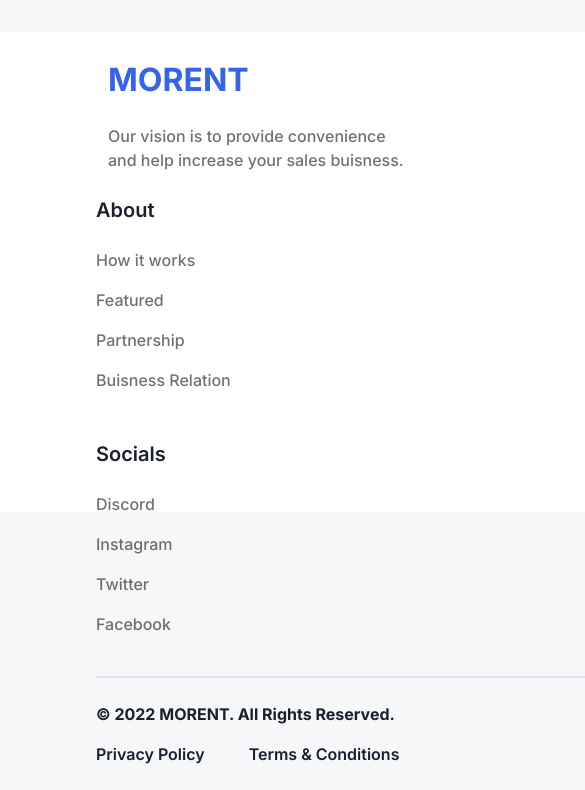
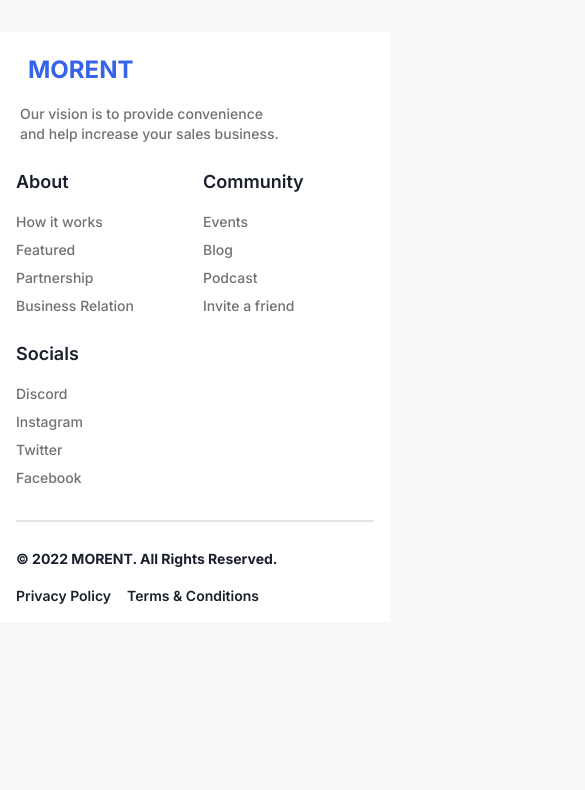
Before and after one commit to areebayaseen15/Hackhathone2-figma-template, a Next.js app: page / in a window 390 px wide. Shown: the part 6045-6835 px from the top of the page, 585 px wide, since content can reach past the window. After the commit the page ends 6667 px from the top, so only its background shows below. Built offline with nearby package versions, Linux system fonts and the light colour scheme.

Commit message:
Update Footer.tsx

```diff
--- a/src/app/components/Footer.tsx
+++ b/src/app/components/Footer.tsx
@@ -1,114 +1,81 @@
-import React from 'react'
-import Link from "next/link"
+import React from "react";
+import Link from "next/link";
 
 const Footer = () => {
   return (
-
-    <div className='mt-40'>
-    <footer className="bg-[#FFFFFF] Footer w-[1440px] h-[480px]">
-  <div className="mx-auto w-full max-w-screen-xl p-4 py-6 lg:py-8">
+    <div className="mt-40">
+      <footer className="bg-[#FFFFFF] lg:mx-w-[1440px]">
+        <div className=" w-full max-w-screen-xl p-4 lg:p-5">
           <div className="md:flex md:justify-between">
             <div className="mb-6 md:mb-0">
-       <div className='flex items-center'>
+              <div className="flex items-center">
                 <h1 className="h-11 me-3"></h1>
-          <span className="self-center text-[32px] font-bold whitespace-nowrap text-[#3563E9] w-36">
+                <span className="self-center text-[24px] lg:text-[32px] font-bold whitespace-nowrap text-[#3563E9]">
                   MORENT
                 </span>
               </div>
-       <p className='font-medium text-base text-[#131313] opacity-60 pl-3 pt-5'>Our vision is to provide convenience<br/> and help increase your sales buisness.</p>
-
-
+              <p className="font-medium text-sm lg:text-base text-[#131313] opacity-60 pl-1 pt-3 lg:pl-3 lg:pt-5">
+                Our vision is to provide convenience
+                <br />
+                and help increase your sales business.
+              </p>
             </div>
-      <div className="grid grid-cols-2 gap-8 sm:gap-6 sm:grid-cols-3 leading-6">
+            <div className="grid grid-cols-2 md:grid-cols-3 gap-4 lg:gap-8 leading-6">
               <div>
-          <h2 className="mb-6 text-xl font-semibold text-[#1A202C]">
+                <h2 className="mb-4 text-lg lg:text-xl font-semibold text-[#1A202C]">
                   About
                 </h2>
-          <ul className="text-[#131313] opacity-60 font-medium text-base">
-            <li className="mb-4"><p className="hover:underline">How it works</p>
-
-          </li>
-            <li className="mb-4">
-            <p className="hover:underline">Featured</p>
-            </li>
-            <li className="mb-4">
-            <p className="hover:underline">Partnership</p>
-            </li>
-            <li className="mb-4">
-            <p className="hover:underline">Buisness Relation</p>
-            </li>
+                <ul className="text-[#131313] opacity-60 font-medium text-sm lg:text-base">
+                  <li className="mb-2 hover:underline">How it works</li>
+                  <li className="mb-2 hover:underline">Featured</li>
+                  <li className="mb-2 hover:underline">Partnership</li>
+                  <li className="mb-2 hover:underline">Business Relation</li>
                 </ul>
               </div>
 
               <div>
-          <h2 className="mb-6 text-xl font-semibold text-[#1A202C]">
+                <h2 className="mb-4 text-lg lg:text-xl font-semibold text-[#1A202C]">
                   Community
                 </h2>
-          <ul className="font-medium text-base text-[#131313] opacity-60">
-            <li className="mb-4">
-            <p className="hover:underline">Events</p>
-            </li>
-            <li className="mb-4">
-            <p className="hover:underline">Blog</p>
-            </li>
-            <li className="mb-4">
-            <p className="hover:underline">Podcast</p>
-            </li>
-            <li className="mb-4">
-            <p className="hover:underline">Invite a friend</p>
-            </li>
+                <ul className="text-[#131313] opacity-60 font-medium text-sm lg:text-base">
+                  <li className="mb-2 hover:underline">Events</li>
+                  <li className="mb-2 hover:underline">Blog</li>
+                  <li className="mb-2 hover:underline">Podcast</li>
+                  <li className="mb-2 hover:underline">Invite a friend</li>
                 </ul>
               </div>
+
               <div>
-          <h2 className="mb-6 text-xl font-semibold text-[#1A202C]">
+                <h2 className="mb-4 text-lg lg:text-xl font-semibold text-[#1A202C]">
                   Socials
                 </h2>
-          <ul className="font-medium text-base text-[#131313] opacity-60">
-            <li className="mb-4">
-
-            <p className="hover:underline">Discord</p>
-
-            </li>
-
-            <li className="mb-4">
-
-            <p className="hover:underline">Instagram</p>
-
-            </li>
-
-            <li className="mb-4">
-
-            <p className="hover:underline">Twitter</p>
-
-            </li>
-
-            <li className="mb-4">
-
-            <p className="hover:underline">Facebook</p>
-
-            </li>
+                <ul className="text-[#131313] opacity-60 font-medium text-sm lg:text-base">
+                  <li className="mb-2 hover:underline">Discord</li>
+                  <li className="mb-2 hover:underline">Instagram</li>
+                  <li className="mb-2 hover:underline">Twitter</li>
+                  <li className="mb-2 hover:underline">Facebook</li>
                 </ul>
               </div>
             </div>
           </div>
           <hr className="my-6 sm:mx-auto bg-[#131313] opacity-60 lg:my-8 border border-gray-300" />
           <div className="sm:flex sm:items-center sm:justify-between">
-      <span className="text-base font-bold text-[#1A202C] sm:text-center">
+            <span className="text-sm lg:text-base font-bold text-[#1A202C] sm:text-center">
               © 2022{" "}
               <Link href="#" className="hover:underline">
                 MORENT
               </Link>
               . All Rights Reserved.
             </span>
-      <div className="flex mt-4 sm:justify-center sm:mt-0 gap-11 font-semibold text-base text-[#1A202C]">
-       <p>Privacy Policy</p>
-       <p>Terms & Conditions</p>
+            <div className="flex mt-4 sm:justify-center sm:mt-0 gap-4 lg:gap-11 font-semibold text-sm lg:text-base text-[#1A202C]">
+              <p className="hover:underline">Privacy Policy</p>
+              <p className="hover:underline">Terms & Conditions</p>
             </div>
           </div>
         </div>
       </footer>
     </div>
-  )
-}
+  );
+};
 
-export default Footer
+export default Footer;
```
Lines whose indentation alone changed are shown as unchanged.
